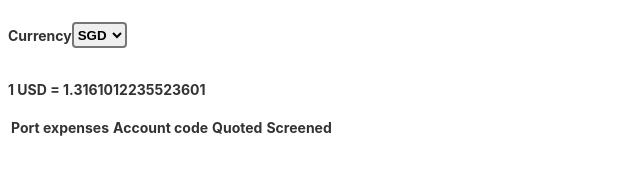
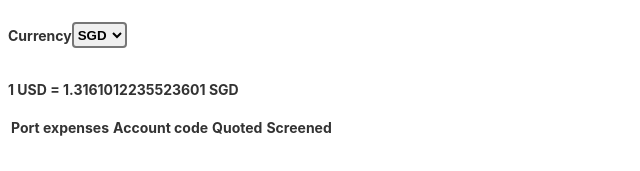
Before and after one commit to HRahimy/barger, an Angular app: page / in a window 1280 px wide. Shown: the top 171 px of the page, without its empty margins (0-640 px from the left). Built offline with nearby package versions, Linux system fonts and the light colour scheme.

Commit message:
Fixed bug resulting in incorrect generated exchange rates.

```diff
--- a/src/app/components/base-to-current-display/base-to-current-display.component.html
+++ b/src/app/components/base-to-current-display/base-to-current-display.component.html
@@ -1 +1 @@
-<h4>1 {{baseCurrency.currency}} = {{1 / baseCurrency.exchangeRate!}}</h4>
+<h4>1 {{baseCurrency.currency}} = {{1 / baseCurrency.exchangeRate!}} {{selectedCurrency}}</h4>
--- a/src/app/components/base-to-current-display/base-to-current-display.component.ts
+++ b/src/app/components/base-to-current-display/base-to-current-display.component.ts
@@ -7,7 +7,7 @@ import {ICurrency} from '../../interfaces/currency.interface';
   styleUrls: ['./base-to-current-display.component.css']
 })
 export class BaseToCurrentDisplayComponent implements OnInit {
-
+  @Input() selectedCurrency: string = 'SGD';
   @Input() baseCurrency: ICurrency = {currency: 'USD', exchangeRate: 0.7598199759292418};
 
   constructor() {
--- a/src/app/components/core/core.component.html
+++ b/src/app/components/core/core.component.html
@@ -1,7 +1,8 @@
 <app-currency-dropdown [options]="currencyOptions"
                        [initialValue]="daCurrency.currency"
                        (currencySelected)="updateSelectedCurrency($event)"></app-currency-dropdown>
-<app-base-to-current-display [baseCurrency]="baseCurrency"></app-base-to-current-display>
+<app-base-to-current-display [baseCurrency]="baseCurrency"
+                             [selectedCurrency]="daCurrency.currency"></app-base-to-current-display>
 <table>
   <tr>
     <th>Port expenses</th>
--- a/src/app/components/core/core.component.ts
+++ b/src/app/components/core/core.component.ts
@@ -73,7 +73,7 @@ export class CoreComponent implements OnInit {
           toCurrency: baselinePaymentRates[i].toCurrency,
           exchangeRate: targetCurrency.currency === baselinePaymentRates[i].toCurrency
             ? 1
-            : baselinePaymentRates[i].exchangeRate / rateFromPrevToSelected
+            : rateFromPrevToSelected / (1 / baselinePaymentRates[i].exchangeRate)
         };
       }
       resultPaymentCurrencyRates = [...resultPaymentCurrencyRates, newCurrencyRate];
```
